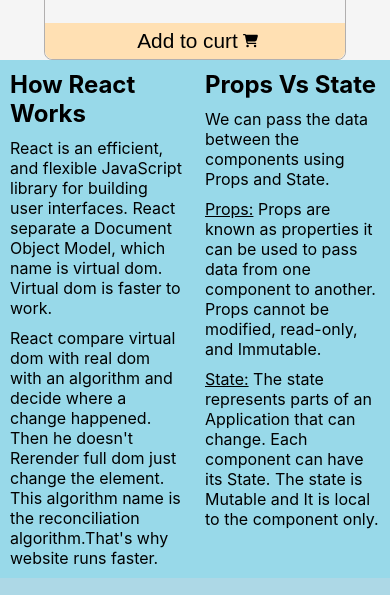
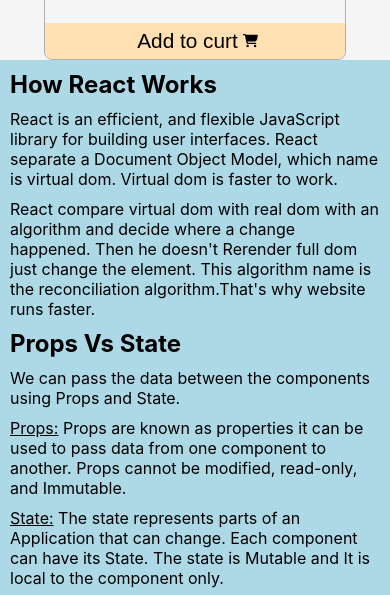
Before and after one commit to SouravBiswas238/lucky-one, a React (Create React App) app: page / in a window 390 px wide. Shown: the part 4449-5044 px from the top of the page. Built offline with nearby package versions, Linux system fonts and the light colour scheme.

Commit message:
adding live link

```diff
--- a/src/Component/QuestionAns/QuestionAns.css
+++ b/src/Component/QuestionAns/QuestionAns.css
@@ -1,7 +1,7 @@
 .question-container{
     display: flex;
     justify-content: center;
-    background-color: rgba(53, 219, 241, 0.178);
+    background-color: lightblue;
 }
 .question-ans{
     /* display: flex; */
@@ -13,3 +13,11 @@
 .question-ans h3{
     font-size: 1.5rem;
 }
+@media only screen and (max-width: 600px) {
+    .question-container{
+        display: block;
+    }
+    .question-ans{
+        width: 100%;
+    }
+  }
```
Also changed, not shown: 1 other file (tests, documents, lock files or other folders).
